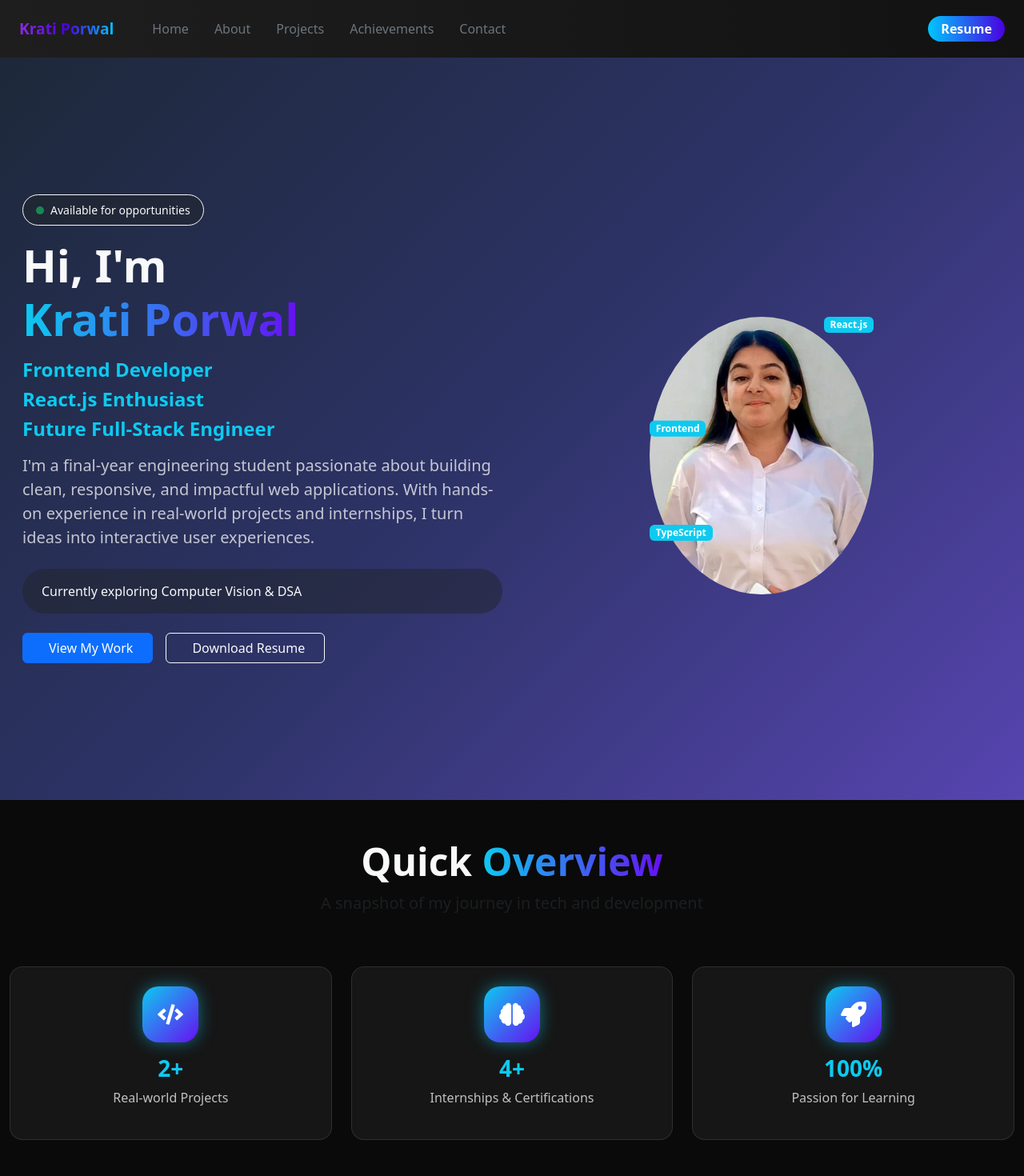
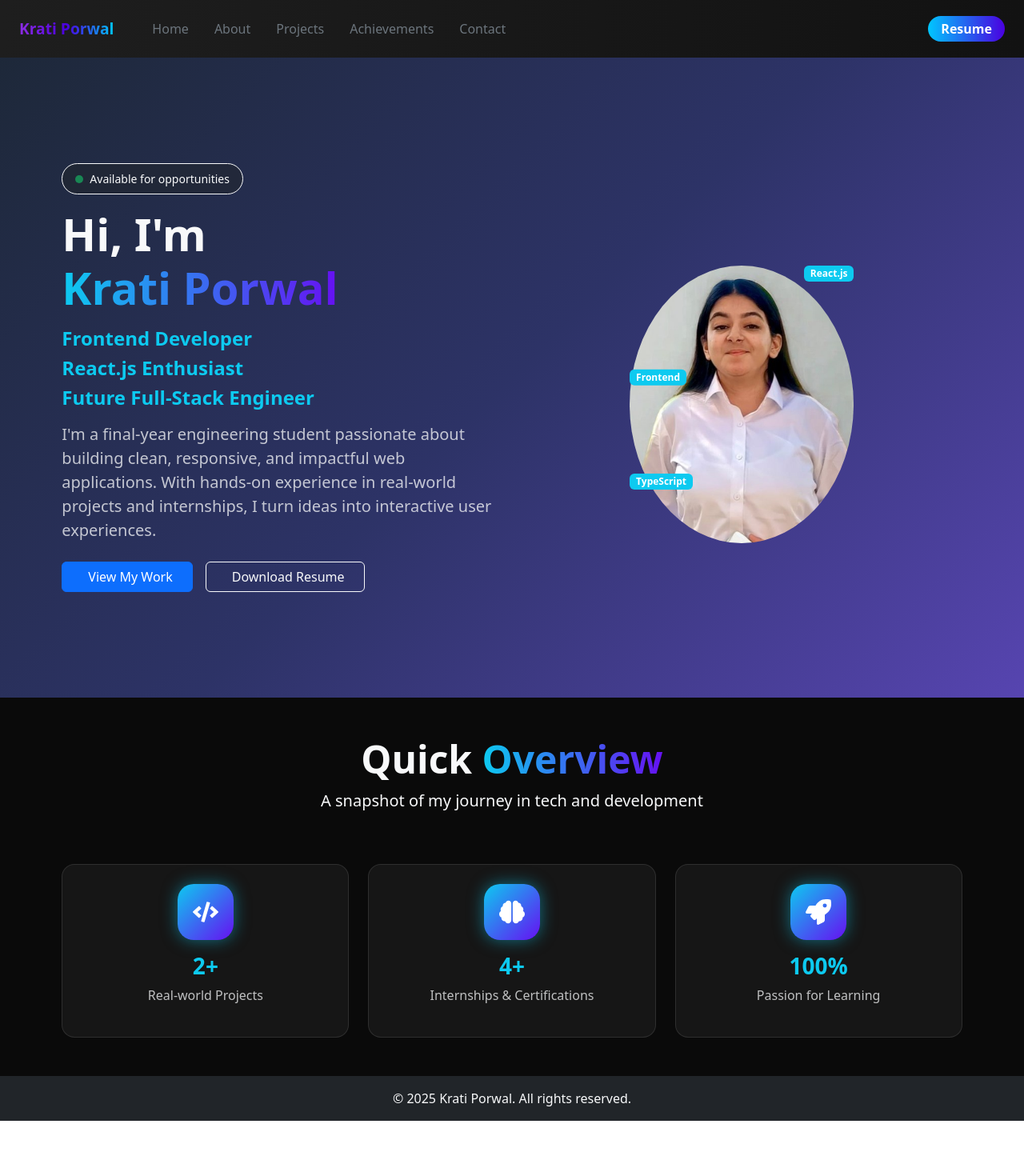
Before and after one commit to krati-porwal/My-Portfolio, a React (Vite) app: page / in a window 1280 px wide. Shown: the top 1470 px of the page at 80% size. After the commit the page ends 1401 px from the top, so only its background shows below. Built offline with nearby package versions, Linux system fonts and the light colour scheme.

Commit message:
improve alignment of  home page

```diff
--- a/src/pages/Home/Hero.jsx
+++ b/src/pages/Home/Hero.jsx
@@ -3,7 +3,9 @@ import profilePic from "../../assets/images/kratiphoto.jpg";
 
 const Hero = () => {
   return (
-    <section className="hero-section text-light d-flex align-items-center">
+
+    <section className="row mx-0 text-light d-flex justify-content-center align-items-center hero-section">
+      <div className="col-md-11 col-12">
       <div className="row mx-0 w-100 align-items-center min-vh-100">
         {/* Left Content */}
         <div className="col-12 col-md-6 order-2 order-md-1">
@@ -36,12 +38,6 @@ const Hero = () => {
             With hands-on experience in real-world projects and internships, I
             turn ideas into interactive user experiences.
           </p>
-
-          {/* Current Focus */}
-          <div className="d-flex align-items-center mb-4 p-3 rounded-pill bg-dark bg-opacity-50">
-            <i className="bi bi-rocket-fill text-info me-2"></i>
-            <span>Currently exploring Computer Vision & DSA</span>
-          </div>
 
           {/* Buttons */}
           <div className="d-flex flex-wrap gap-3">
@@ -90,6 +86,7 @@ const Hero = () => {
           </div>
         </div>
       </div>
+      </div>
     </section>
   );
 };
--- a/src/pages/Home/OverView.jsx
+++ b/src/pages/Home/OverView.jsx
@@ -21,12 +21,13 @@ const stats = [
 
 const Overview = () => {
   return (
-    <section className="overview-section py-5 text-light">
+    <section className="row mx-0 py-5 text-light d-flex justify-content-center align-items-center overview-section">
+      <div className="col-md-11 col-12">
         <div className="row mx-0 text-center mb-5">
           <h2 className="fw-bold display-5">
             Quick <span className="gradient-text">Overview</span>
           </h2>
-        <p className="lead text-muted">
+          <p className="lead text-light">
             A snapshot of my journey in tech and development
           </p>
         </div>
@@ -42,6 +43,7 @@ const Overview = () => {
             </div>
           ))}
         </div>
+      </div>
     </section>
   );
 };
--- a/src/pages/Home/Style.scss
+++ b/src/pages/Home/Style.scss
@@ -1,6 +1,5 @@
 .hero-section {
   background: linear-gradient(135deg, #0f172a, #1e1b4b);
-  padding: 4rem 1rem;
 }
 
 .gradient-text {
```
Lines whose indentation alone changed are shown as unchanged.
